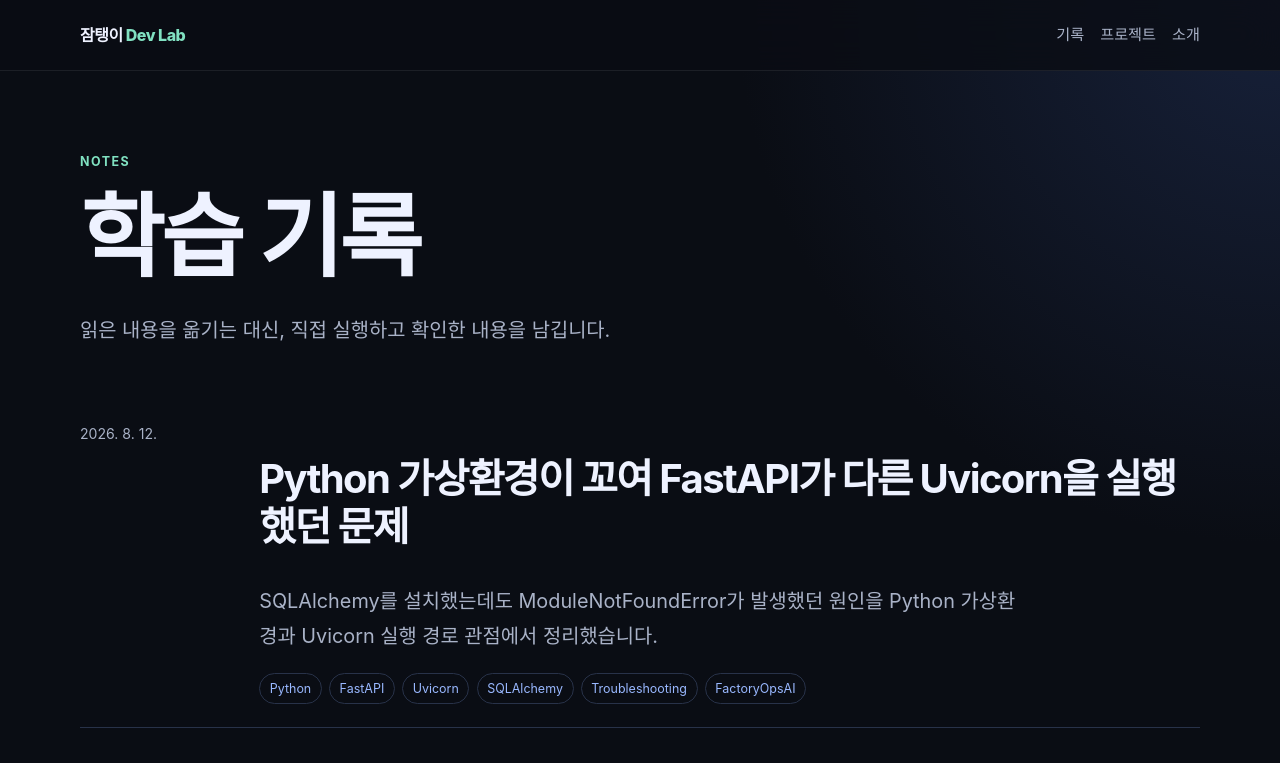
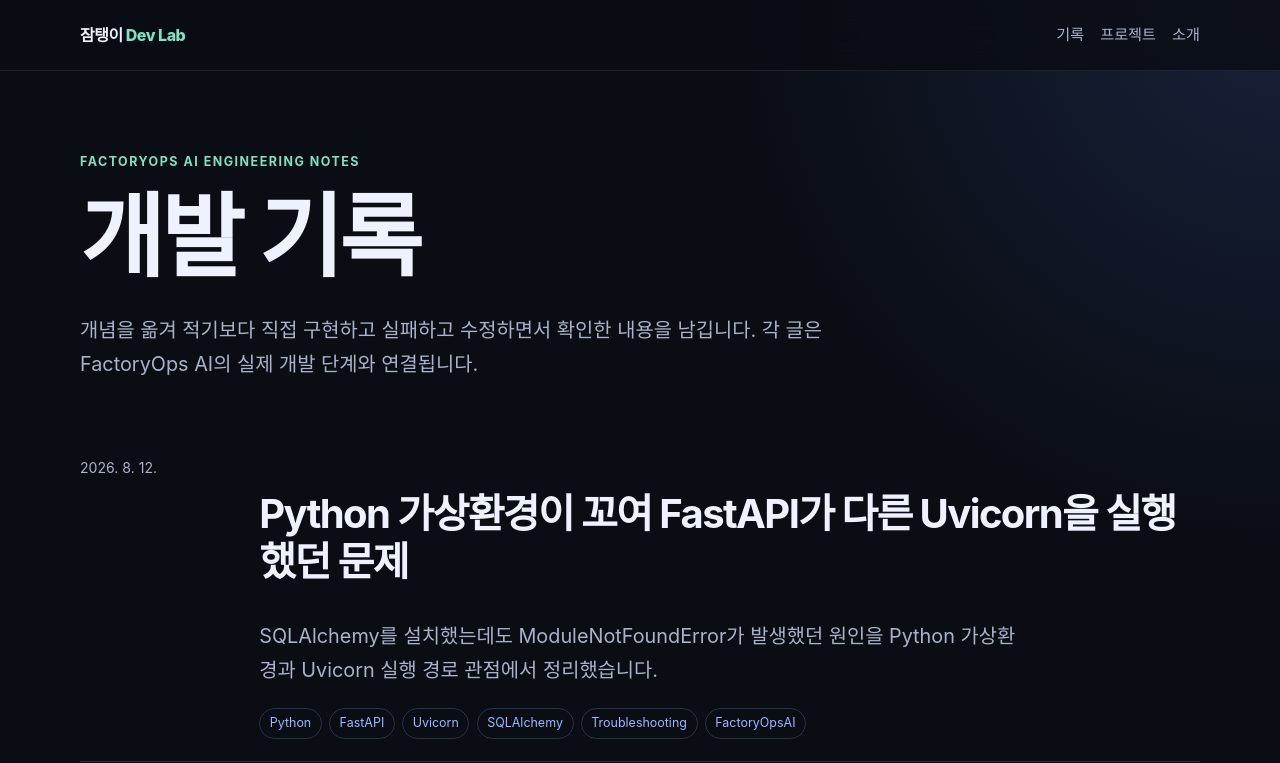
Before and after one commit to jaedark/jamtaeng-dev-lab, an Astro site: page /jamtaeng-dev-lab/blog in a window 1280 px wide. Shown: the top 763 px of the page. Built offline with nearby package versions, Linux system fonts and the light colour scheme; Astro itself is replaced by a stand-in of ours.

Commit message:
feat: align engineering notes with FactoryOps AI

```diff
--- a/src/pages/blog/index.astro
+++ b/src/pages/blog/index.astro
@@ -5,8 +5,12 @@ const base = import.meta.env.BASE_URL;
 const posts = (await getCollection('blog', ({ data }) => !data.draft))
   .sort((a, b) => b.data.publishedAt.valueOf() - a.data.publishedAt.valueOf());
 ---
-<BaseLayout title="학습 기록 | 잠탱이 Dev Lab">
-  <header class="page-head container"><div class="eyebrow">Notes</div><h1>학습 기록</h1><p class="lead">읽은 내용을 옮기는 대신, 직접 실행하고 확인한 내용을 남깁니다.</p></header>
+<BaseLayout title="개발 기록 | 잠탱이 Dev Lab" description="FactoryOps AI를 구현하며 겪은 문제, 설계 판단, 검색·RAG·Agent·MCP 학습 내용을 기록합니다.">
+  <header class="page-head container">
+    <div class="eyebrow">FactoryOps AI Engineering Notes</div>
+    <h1>개발 기록</h1>
+    <p class="lead">개념을 옮겨 적기보다 직접 구현하고 실패하고 수정하면서 확인한 내용을 남깁니다. 각 글은 FactoryOps AI의 실제 개발 단계와 연결됩니다.</p>
+  </header>
   <section class="container post-list">
     {posts.map((post) => (
       <a class="post-row" href={`${base}blog/${post.id}/`}>
```
